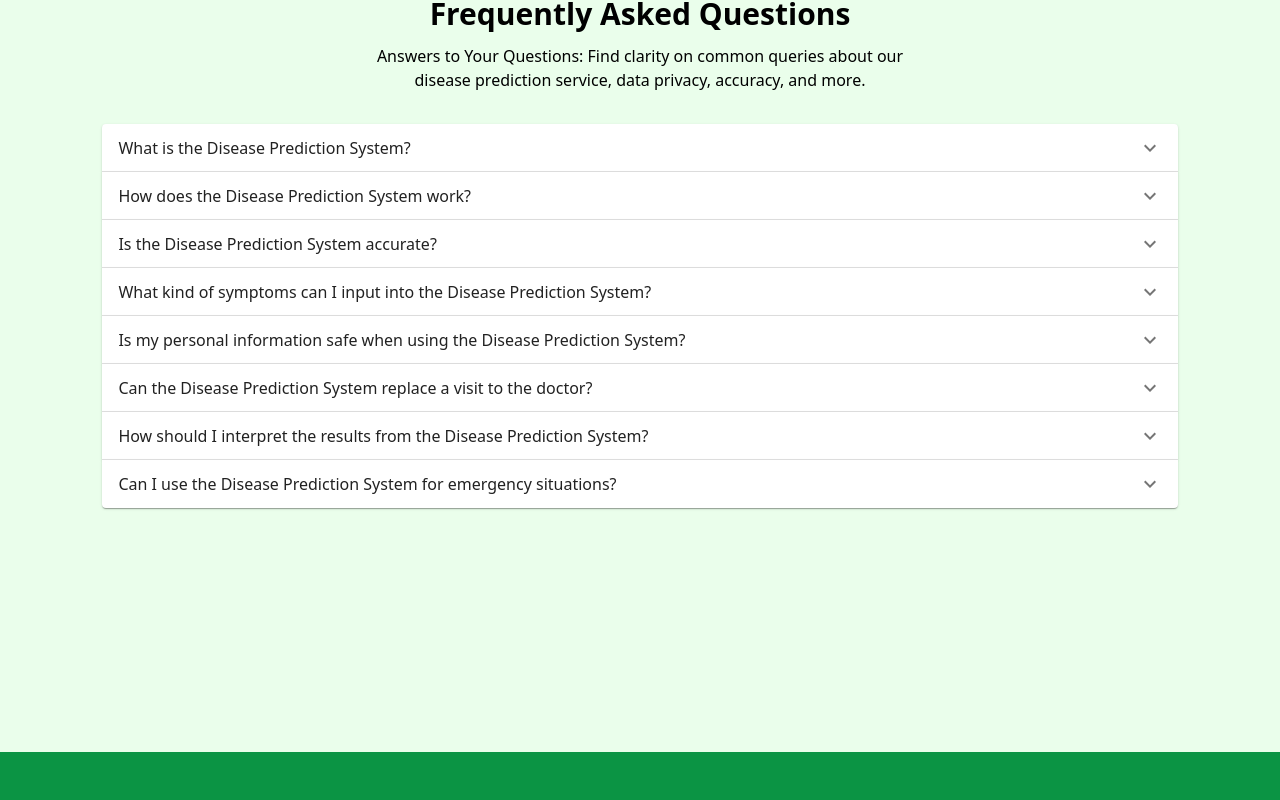
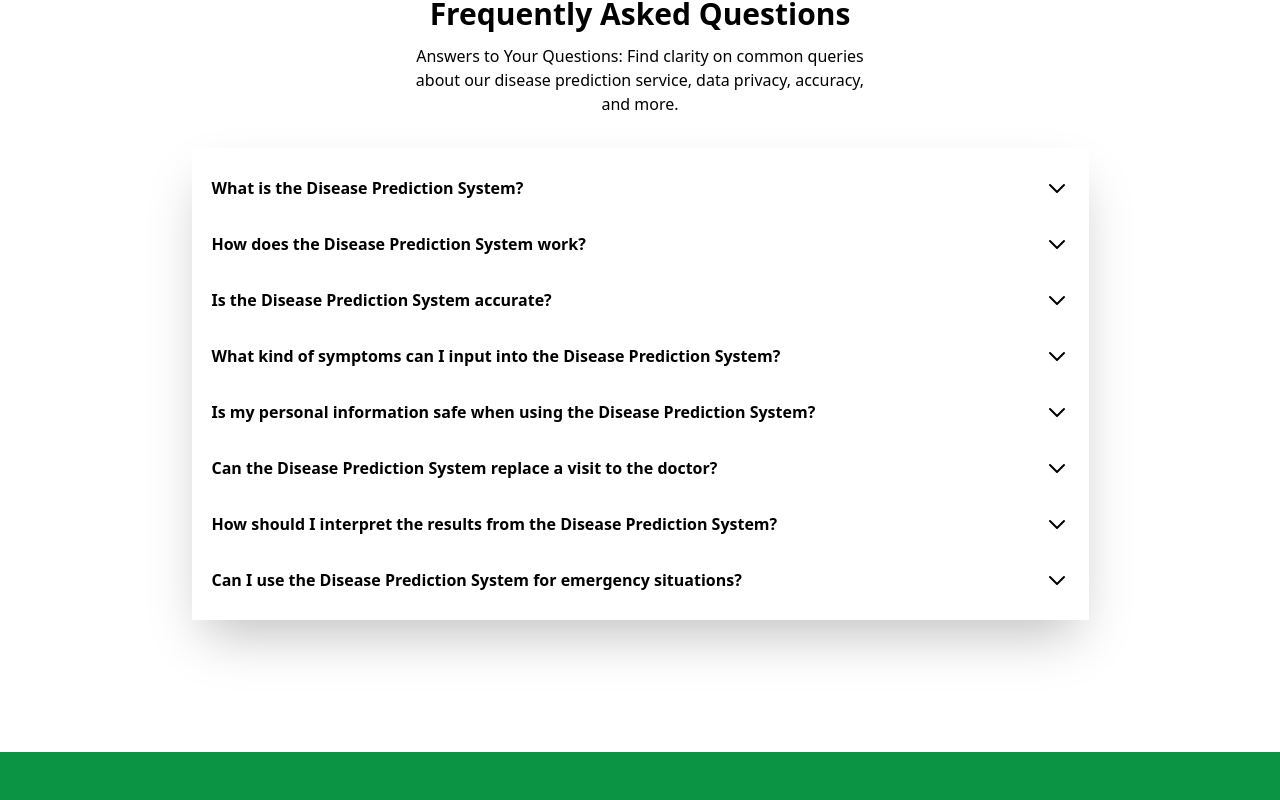
Before and after one commit to uzair-shakeel/Disease-Prediction-System, a React (Vite) app in the folder client/: page / in a window 1280 px wide. Shown: the part 4380-5180 px from the top of the page. Built offline with nearby package versions, Linux system fonts and the light colour scheme.

Commit message:
fixed faq

```diff
--- a/client/src/components/Benefits.jsx
+++ b/client/src/components/Benefits.jsx
@@ -12,7 +12,7 @@ const Benefits = [
     { icon: FaNetworkWired, title: "Integration with EHR", description: "Seamlessly integrate with Electronic Health Records for better data management." },
   ];
 
-const App = () => {
+const Benefit = () => {
   return (
     <div className="container mx-auto px-8 py-24">
       <h1 className="text-3xl font-bold text-center mb-16 relative pt-20">Features & Benefits</h1>
@@ -29,4 +29,4 @@ const App = () => {
   );
 };
 
-export default App;
+export default Benefit;
--- a/client/src/components/FAQ.jsx
+++ b/client/src/components/FAQ.jsx
@@ -1,14 +1,52 @@
-import * as React from "react";
-import Accordion from "@mui/material/Accordion";
-import AccordionActions from "@mui/material/AccordionActions";
-import AccordionSummary from "@mui/material/AccordionSummary";
-import AccordionDetails from "@mui/material/AccordionDetails";
-import ExpandMoreIcon from "@mui/icons-material/ExpandMore";
-import Button from "@mui/material/Button";
+import { useState } from 'react';
 
-export default function AccordionUsage() {
+
+const FAQ =() => {
+  const [openIndices, setOpenIndices] = useState([]);
+
+  const toggleFAQ = (index) => {
+    setOpenIndices((prev) =>
+      prev.includes(index) ? prev.filter((i) => i !== index) : [...prev, index]
+    );
+  };
+
+  const faqs = [
+    {
+      question: "What is the Disease Prediction System?",
+      answer: "The Disease Prediction System is an online platform designed to help users assess their health risks and predict potential diseases based on symptoms provided."
+    },
+    {
+      question: "How does the Disease Prediction System work?",
+      answer: "Our system utilizes advanced algorithms and machine learning techniques to analyze the symptoms entered by users and generate predictions about possible diseases or health conditions."
+    },
+    {
+      question: "Is the Disease Prediction System accurate?",
+      answer: "While we strive for accuracy, it's important to note that our system provides predictions based on the information provided by users and the algorithms it employs. It's always advisable to consult a healthcare professional for a definitive diagnosis and medical advice."
+    },
+    {
+      question: "What kind of symptoms can I input into the Disease Prediction System?",
+      answer: "You can input a wide range of symptoms into our system, including common ailments like headaches, fever, fatigue, as well as more specific symptoms related to various diseases or conditions."
+    },
+    {
+      question: "Is my personal information safe when using the Disease Prediction System?",
+      answer: "Yes, we take the privacy and security of your personal information seriously. Any data entered into the system is kept confidential and is only used for the purpose of generating predictions. Please refer to our privacy policy for more details."
+    },
+    {
+      question: "Can the Disease Prediction System replace a visit to the doctor?",
+      answer: "No, the Disease Prediction System is not a substitute for professional medical advice, diagnosis, or treatment. It is intended to provide users with preliminary information and raise awareness about potential health risks. Always consult a qualified healthcare provider for personalized medical guidance."
+    },
+    {
+      question: "How should I interpret the results from the Disease Prediction System?",
+      answer: "The results provided by our system are for informational purposes only and should not be considered a definitive diagnosis. If you receive concerning results, we recommend seeking further evaluation from a healthcare professional for proper diagnosis and treatment."
+    },
+    {
+      question: "Can I use the Disease Prediction System for emergency situations?",
+      answer: "No, the Disease Prediction System is not designed for use in emergency situations. If you are experiencing a medical emergency, please seek immediate medical assistance by contacting emergency services or visiting the nearest hospital."
+    }
+  ];
+
   return (
-    <section className="bg-[#eafeeb] py-8 min-h-screen px-[8%] text-center">
+    <section className="bg-white py-8 min-h-screen px-[8%] text-center max-w-[1025px] lg:px-16 px-[10px] mx-auto">
       <div className="flex flex-col items-center">
         <h1 className="text-3xl font-bold py-3">Frequently Asked Questions</h1>
         <p className="pb-8 w-[50%]">
@@ -16,134 +54,61 @@ export default function AccordionUsage() {
           disease prediction service, data privacy, accuracy, and more.
         </p>
       </div>
-
-      <div>
-        <Accordion>
-          <AccordionSummary
-            expandIcon={<ExpandMoreIcon />}
-            aria-controls="panel2-content"
-            id="panel2-header"
-          >
-            What is the Disease Prediction System?
-          </AccordionSummary>
-          <AccordionDetails>
-            The Disease Prediction System is an online platform designed to help
-            users assess their health risks and predict potential diseases based
-            on symptoms provided.
-          </AccordionDetails>
-        </Accordion>
-
-        <Accordion>
-          <AccordionSummary
-            expandIcon={<ExpandMoreIcon />}
-            aria-controls="panel2-content"
-            id="panel2-header"
-          >
-            How does the Disease Prediction System work?
-          </AccordionSummary>
-          <AccordionDetails>
-            Our system utilizes advanced algorithms and machine learning
-            techniques to analyze the symptoms entered by users and generate
-            predictions about possible diseases or health conditions.{" "}
-          </AccordionDetails>
-        </Accordion>
-
-        <Accordion>
-          <AccordionSummary
-            expandIcon={<ExpandMoreIcon />}
-            aria-controls="panel2-content"
-            id="panel2-header"
-          >
-            Is the Disease Prediction System accurate?
-          </AccordionSummary>
-          <AccordionDetails>
-            While we strive for accuracy, it's important to note that our system
-            provides predictions based on the information provided by users and
-            the algorithms it employs. It's always advisable to consult a
-            healthcare professional for a definitive diagnosis and medical
-            advice.
-          </AccordionDetails>
-        </Accordion>
-
-        <Accordion>
-          <AccordionSummary
-            expandIcon={<ExpandMoreIcon />}
-            aria-controls="panel2-content"
-            id="panel2-header"
-          >
-            What kind of symptoms can I input into the Disease Prediction
-            System?
-          </AccordionSummary>
-          <AccordionDetails>
-            You can input a wide range of symptoms into our system, including
-            common ailments like headaches, fever, fatigue, as well as more
-            specific symptoms related to various diseases or conditions.
-          </AccordionDetails>
-        </Accordion>
-        <Accordion>
-          <AccordionSummary
-            expandIcon={<ExpandMoreIcon />}
-            aria-controls="panel1-content"
-            id="panel1-header"
-          >
-            Is my personal information safe when using the Disease Prediction
-            System?
-          </AccordionSummary>
-          <AccordionDetails>
-            Yes, we take the privacy and security of your personal information
-            seriously. Any data entered into the system is kept confidential and
-            is only used for the purpose of generating predictions. Please refer
-            to our privacy policy for more details.{" "}
-          </AccordionDetails>
-        </Accordion>
-        <Accordion>
-          <AccordionSummary
-            expandIcon={<ExpandMoreIcon />}
-            aria-controls="panel2-content"
-            id="panel2-header"
-          >
-            Can the Disease Prediction System replace a visit to the doctor?
-          </AccordionSummary>
-          <AccordionDetails>
-            No, the Disease Prediction System is not a substitute for
-            professional medical advice, diagnosis, or treatment. It is intended
-            to provide users with preliminary information and raise awareness
-            about potential health risks. Always consult a qualified healthcare
-            provider for personalized medical guidance.
-          </AccordionDetails>
-        </Accordion>
-        <Accordion>
-          <AccordionSummary
-            expandIcon={<ExpandMoreIcon />}
-            aria-controls="panel1-content"
-            id="panel1-header"
-          >
-            How should I interpret the results from the Disease Prediction
-            System?
-          </AccordionSummary>
-          <AccordionDetails>
-            The results provided by our system are for informational purposes
-            only and should not be considered a definitive diagnosis. If you
-            receive concerning results, we recommend seeking further evaluation
-            from a healthcare professional for proper diagnosis and treatment.
-          </AccordionDetails>
-        </Accordion>
-        <Accordion>
-          <AccordionSummary
-            expandIcon={<ExpandMoreIcon />}
-            aria-controls="panel2-content"
-            id="panel2-header"
-          >
-            Can I use the Disease Prediction System for emergency situations?
-          </AccordionSummary>
-          <AccordionDetails>
-            No, the Disease Prediction System is not designed for use in
-            emergency situations. If you are experiencing a medical emergency,
-            please seek immediate medical assistance by contacting emergency
-            services or visiting the nearest hospital.
-          </AccordionDetails>
-        </Accordion>
-      </div>
+      <div className="space-y-4 w-full shadow-2xl py-5">
+          {faqs.map((faq, index) => (
+            <div key={index} className="bg-white rounded-lg transition-all duration-300 ease-in-out px-5">
+              <button
+                onClick={() => toggleFAQ(index)}
+                className="w-full py-2 text-left flex justify-between items-center focus:outline-none transition-all duration-300 ease-in-out"
+              >
+                <span className="font-bold">{faq.question}</span>
+                <span className="ml-4">
+                  {openIndices.includes(index) ? (
+                    <svg
+                      className="w-6 h-6 transition-transform transform rotate-180"
+                      fill="none"
+                      stroke="currentColor"
+                      viewBox="0 0 24 24"
+                      xmlns="http://www.w3.org/2000/svg"
+                    >
+                      <path
+                        strokeLinecap="round"
+                        strokeLinejoin="round"
+                        strokeWidth="2"
+                        d="M5 15l7-7 7 7"
+                      ></path>
+                    </svg>
+                  ) : (
+                    <svg
+                      className="w-6 h-6 transition-transform transform rotate-0"
+                      fill="none"
+                      stroke="currentColor"
+                      viewBox="0 0 24 24"
+                      xmlns="http://www.w3.org/2000/svg"
+                    >
+                      <path
+                        strokeLinecap="round"
+                        strokeLinejoin="round"
+                        strokeWidth="2"
+                        d="M19 9l-7 7-7-7"
+                      ></path>
+                    </svg>
+                  )}
+                </span>
+              </button>
+              <div
+                className={`overflow-hidden transition-max-height duration-300 ease-in-out ${openIndices.includes(index) ? 'max-h-screen' : 'max-h-0'
+                  }`}
+              >
+                <div className="py-3 pb-8 border-b border-black text-md">
+                  <p>{faq.answer}</p>
+                </div>
+              </div>
+            </div>
+          ))}
+        </div>
     </section>
   );
 }
+
+export default FAQ
```
